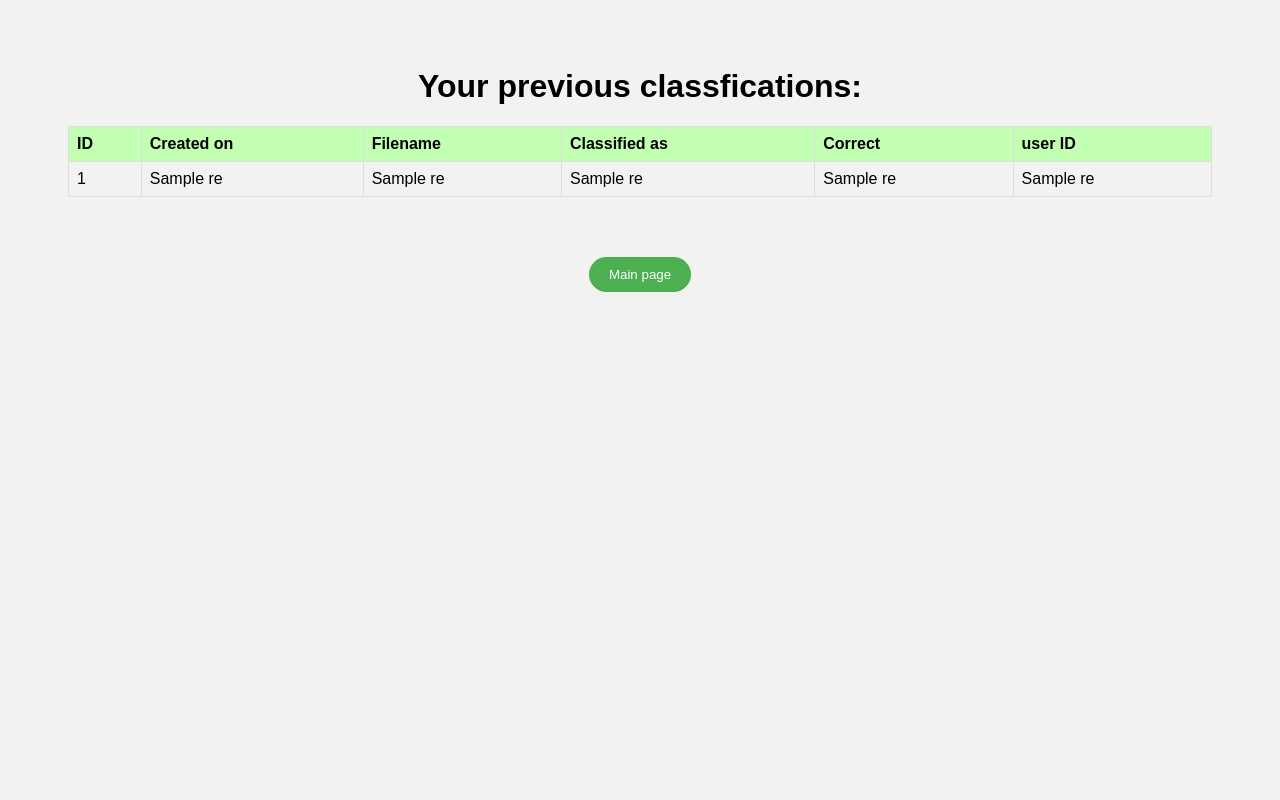
After one commit to soczek-kedziora-inf/ppp-projekt, a Flask app: template source/templates/stats.html in a window 1280 px wide. The commit adds this page. Run offline with Flask 2, Linux system fonts and the light colour scheme; the template is opened without the code that fills it: most values are stand-ins (such as "Sample title", 1, 10 or a date in 2020); parts of the project's set-up code (start-up, migrations or seed data) failed here and were passed over.

Commit message:
Addition of user stats page

```diff
--- a/resources/schema.sql
+++ b/resources/schema.sql
@@ -8,7 +8,7 @@ CREATE TABLE user (
 -- tu dałem inta primary key, żeby go autoinkrementować
 CREATE TABLE results (
   id INTEGER PRIMARY KEY ,
-  createdOn DATE NOT NULL,
+  createdOn DATETIME NOT NULL,
   originalFilename TEXT NOT NULL,
   classifiedAs TEXT NOT NULL,
   correct BOOLEAN ,
--- a/source/app.py
+++ b/source/app.py
@@ -13,11 +13,13 @@ from db import init_db_command
 from user import User
 from classify import app_classify
 from login import app_login
+from stats import app_stats
 from model import getModel
 
 app = Flask(__name__)
 app.register_blueprint(app_classify)
 app.register_blueprint(app_login)
+app.register_blueprint(app_stats)
 app.secret_key = os.environ.get("SECRET_KEY") or os.urandom(24)
 app.config['UPLOAD_FOLDER'] = "../resources/uploaded/"
 app.config['MAX_CONTENT_LENGTH'] = 16 * 1024 * 1024
--- a/source/templates/index.html
+++ b/source/templates/index.html
@@ -18,6 +18,9 @@
          </form>
         <br>
         <br>
+        <form action="/stats" method = "POST">
+            <input type = "submit" name = "Previous classifications" value= "User stats"/>
+        </form>
         <h1><a class="button" href="/logout">Logout</a></h1>
     </body>
 </html>
--- /dev/null
+++ b/source/templates/stats.html
@@ -0,0 +1,38 @@
+<html>
+    <head>
+        <link rel="shortcut icon" href="#" />
+        <link type="text/css" rel="stylesheet" href="{{ url_for('static', filename='stylesheets/styles.css') }}"/>
+    </head>
+    <body>
+        <h1>
+            Your previous classfications:
+        </h1>
+        <table>
+            <thead>
+                <tr>
+                    <th>ID</th>
+                    <th>Created on</th>
+                    <th>Filename</th>
+                    <th>Classified as</th>
+                    <th>Correct</th>
+                    <th>user ID</th>
+                </tr>
+            </thead>
+            <tbody>
+                {% for r in res %}
+                <tr>
+                    <td>{{ r[0] }}</td>
+                    <td>{{ r[1] }}</td>
+                    <td>{{ r[2] }}</td>
+                    <td>{{ r[3] }}</td>
+                    <td>{{ r[4] }}</td>
+                    <td>{{ r[5] }}</td>
+                </tr>
+                {% endfor %}
+            </tbody>
+        </table>
+         <form action="/ret" method = "POST">
+            <input type = "submit" name = "ret" value= "Main page"/>
+        </form>
+    </body>
+</html>
--- a/static/stylesheets/styles.css
+++ b/static/stylesheets/styles.css
@@ -62,3 +62,15 @@ input[type="submit"]:hover {
   transform: translateY(-3px);
   box-shadow: 0px 5px 7px rgba(0, 0, 0, 0.2);
 }
+table {
+    width: 100%;
+    border-collapse: collapse;
+}
+td, th {
+    border: 1px solid #dddddd;
+    text-align: left;
+    padding: 8px;
+}
+th {
+    background-color: #c3ffb3;
+}
```
Also changed, not shown: source/stats.py (added, +91 -0 lines), source/sqlite_db.db (deleted), 1 other file.
